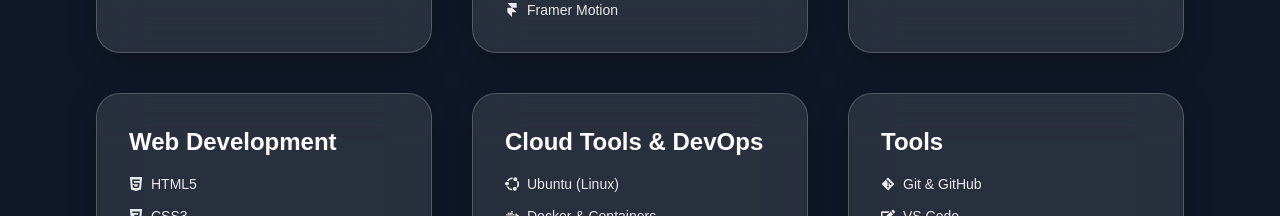
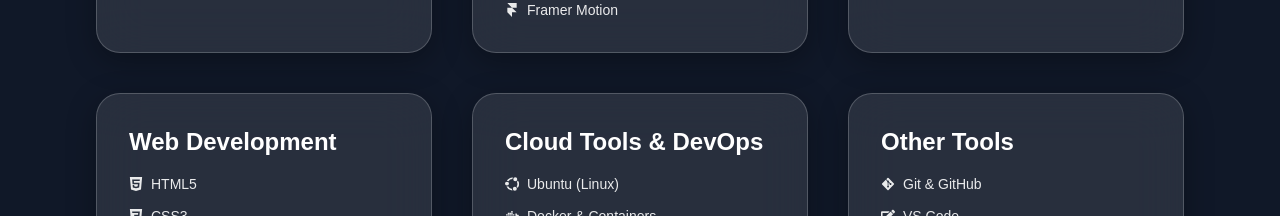
Before and after one commit to Bhushan-3000/Bhushan_Kumbhar_Portfolio, a React (Vite) app: page / in a window 1280 px wide. Shown: the part 1500-1716 px from the top of the page. Built offline with nearby package versions, Linux system fonts and the light colour scheme.

Commit message:
Update App.jsx

```diff
--- a/src/App.jsx
+++ b/src/App.jsx
@@ -528,7 +528,7 @@
 
     {/* Tools */}
     <div className="backdrop-blur-xl bg-white/10 dark:bg-white/5 border border-white/20 rounded-3xl p-8 shadow-[0_8px_30px_rgba(0,0,0,0.3)]">
-      <h4 className="text-2xl font-bold mb-4">Tools</h4>
+      <h4 className="text-2xl font-bold mb-4">Other Tools</h4>
       <ul className="space-y-3 opacity-90 text-sm">
         <li className="flex items-center gap-2"><FaGitAlt /> Git & GitHub</li>
         <li className="flex items-center gap-2"><FaEdit /> VS Code</li>
```
